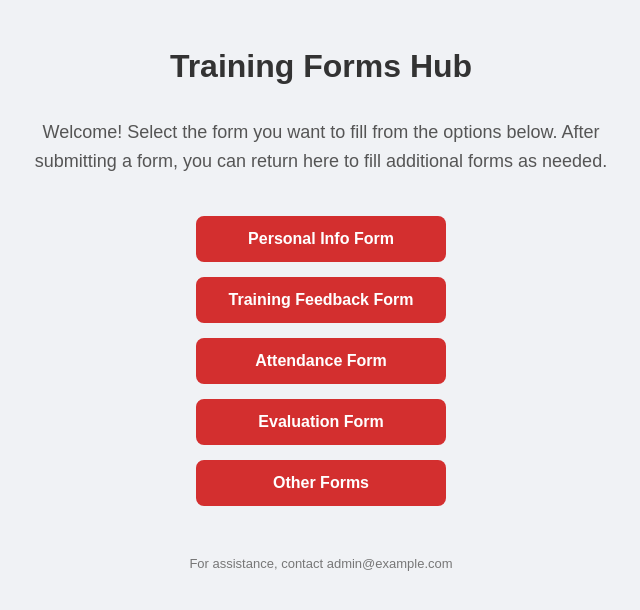
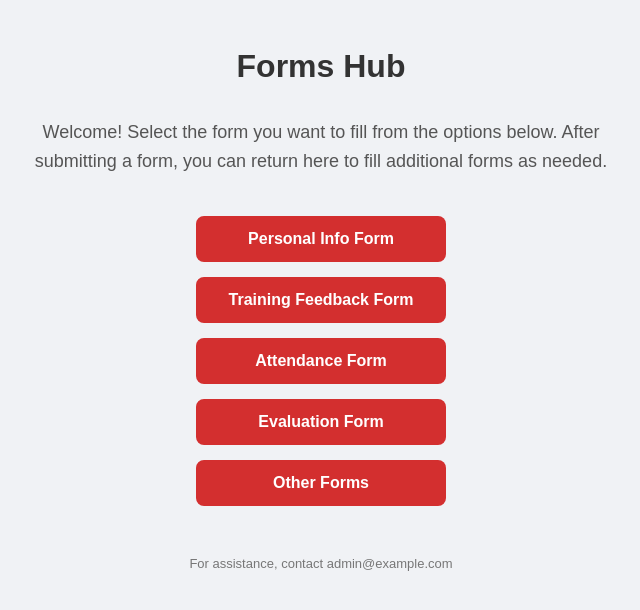
Before and after one commit to helina-awoke/forms-web, a plain HTML site: page index.html in a window 1280 px wide. Shown: the part 168-778 px from the top of the page, without its empty margins (319-959 px from the left). Drawn offline with Linux system fonts and the light colour scheme.

Commit message:
Update index.html

```diff
--- a/index.html
+++ b/index.html
@@ -99,7 +99,7 @@
     <img src="logo.jpg" alt="Logo" class="logo">
 
     <!-- Heading -->
-    <h1>Training Forms Hub</h1>
+    <h1>Forms Hub</h1>
 
     <!-- Description -->
     <p class="description">
```
